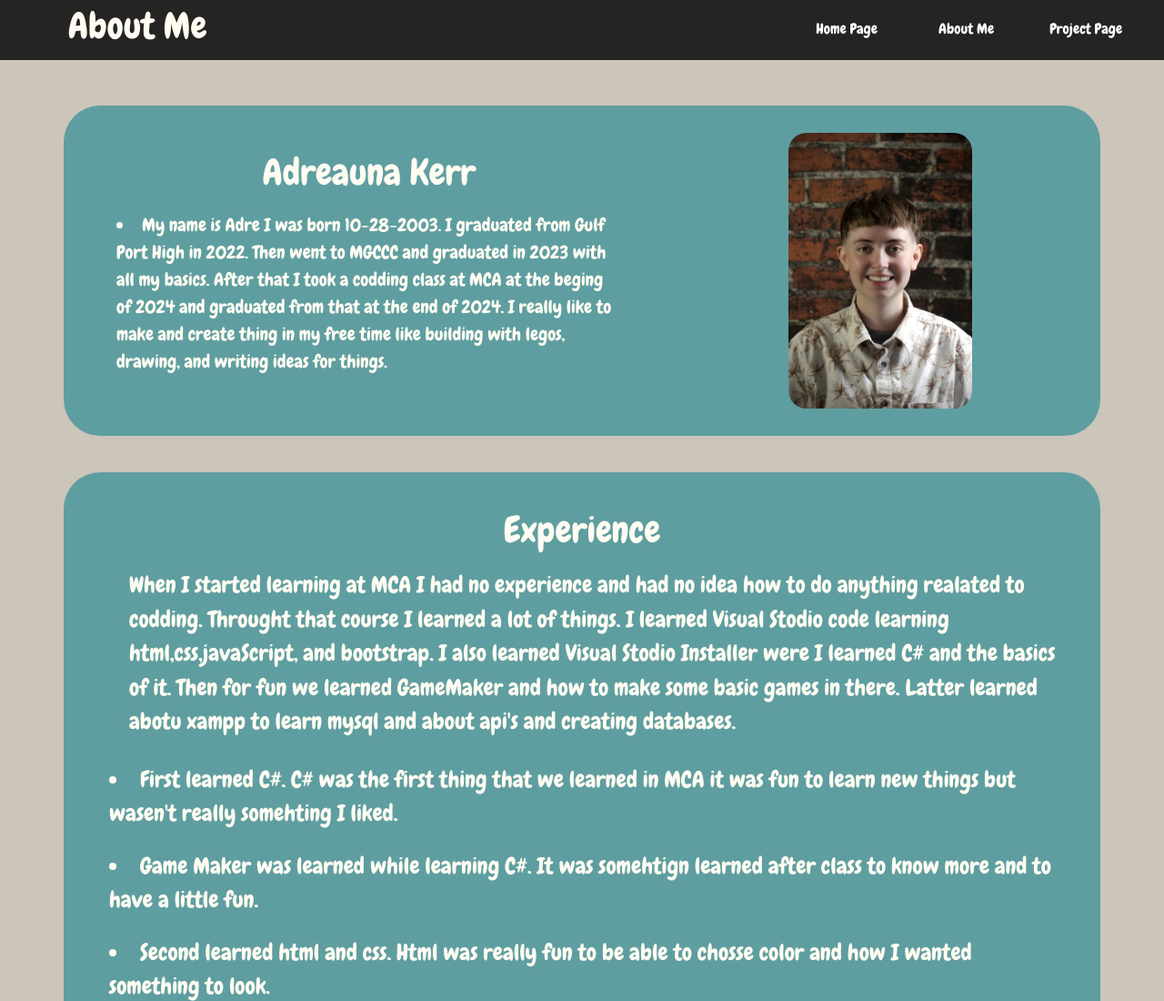
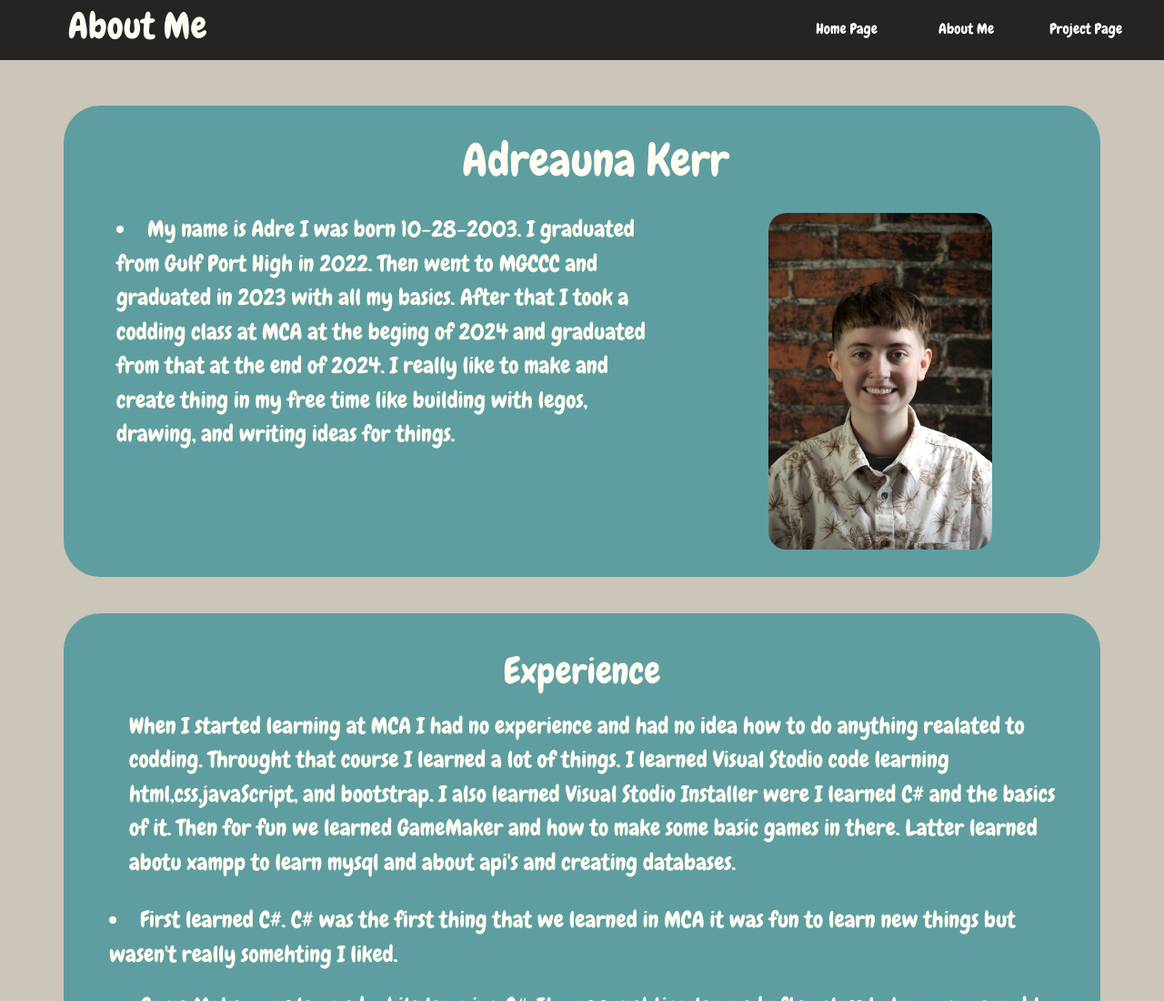
Before and after one commit to AdreKerr/Portfolio-WebSite-About-me, a website: page html/AboutMe.html in a window 1280 px wide. Shown: the top 1100 px of the page at 91% size. Drawn offline with nearby package versions, Linux system fonts and the light colour scheme.

Commit message:
fontsize

```diff
--- a/html/AboutMe.html
+++ b/html/AboutMe.html
@@ -36,26 +36,24 @@
     }
 
     .name {
-        padding: 30px;
+        padding: 10px;
         padding-left: 50px;
-        padding-right: 50px;
+        padding-right: 20px;
     }
 
     .Me h2 {
         text-align: center;
         padding-bottom: 10px;
-        font-size: 40px;
+        font-size: 50px;
     }
 
     .Me li {
-        font-size: 20px;
+        font-size: 25px;
     }
 
     .Me img {
         width: 100%;
-        height: auto;
         border-radius: 30px;
-        display: block;
         margin-left: auto;
         margin-right: auto;
         padding: 10px;
@@ -63,16 +61,16 @@
 
     @media(min-width: 900px) {
         .Me img {
-            width: 70%;
+            width: 90%;
             display: block;
             margin-left: auto;
             margin-right: auto;
         }
     }
 
-    @media(min-width: 1100px) {
+    @media(min-width: 1200px) {
         .Me img {
-            width: 50%;
+            width: 60%;
             display: block;
             margin-left: auto;
             margin-right: auto;
@@ -152,8 +150,8 @@
             <div class="b2">
                 <div class="container Me">
                     <div class="row">
+                        <h2 class="name">Adreauna Kerr</h2>
                         <div class="col-md-7 col-xs-12 name">
-                            <h2>Adreauna Kerr</h2>
                             <li>My name is Adre I was born 10-28-2003. I graduated from Gulf Port High in 2022. Then
                                 went to MGCCC and graduated in 2023 with all my basics. After that I took a codding
                                 class at MCA at the beging of 2024 and graduated from that at the end of 2024. I really
```
